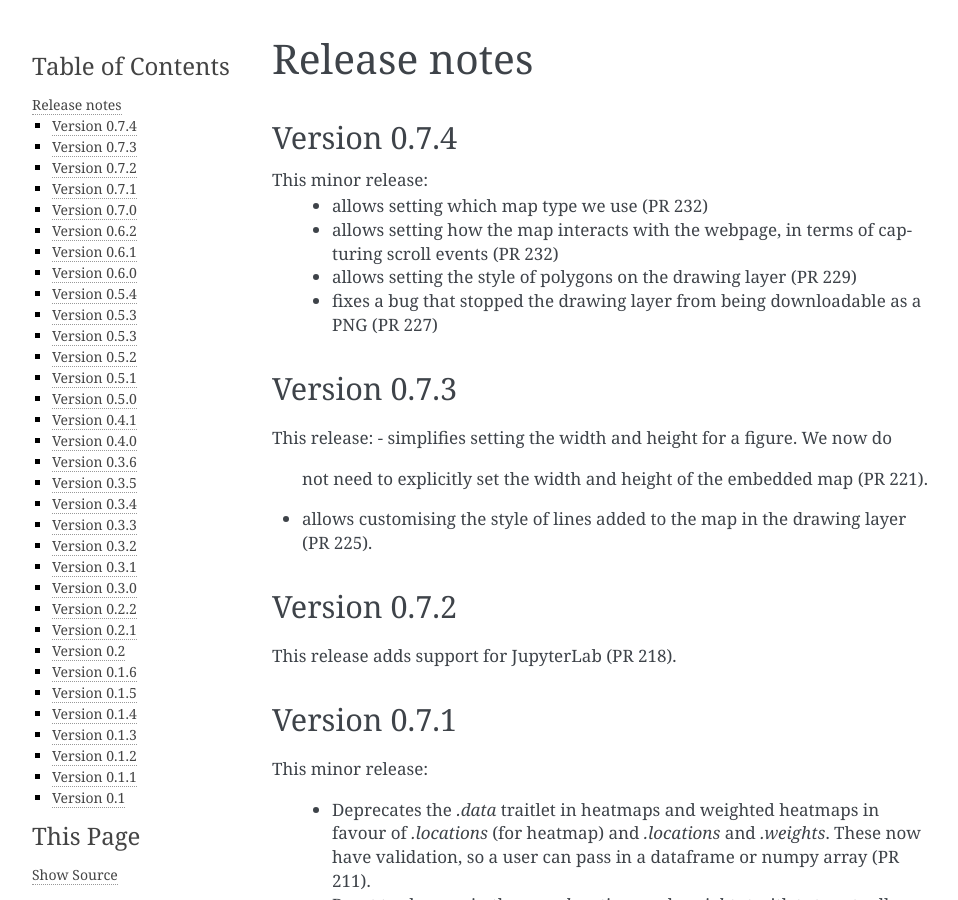
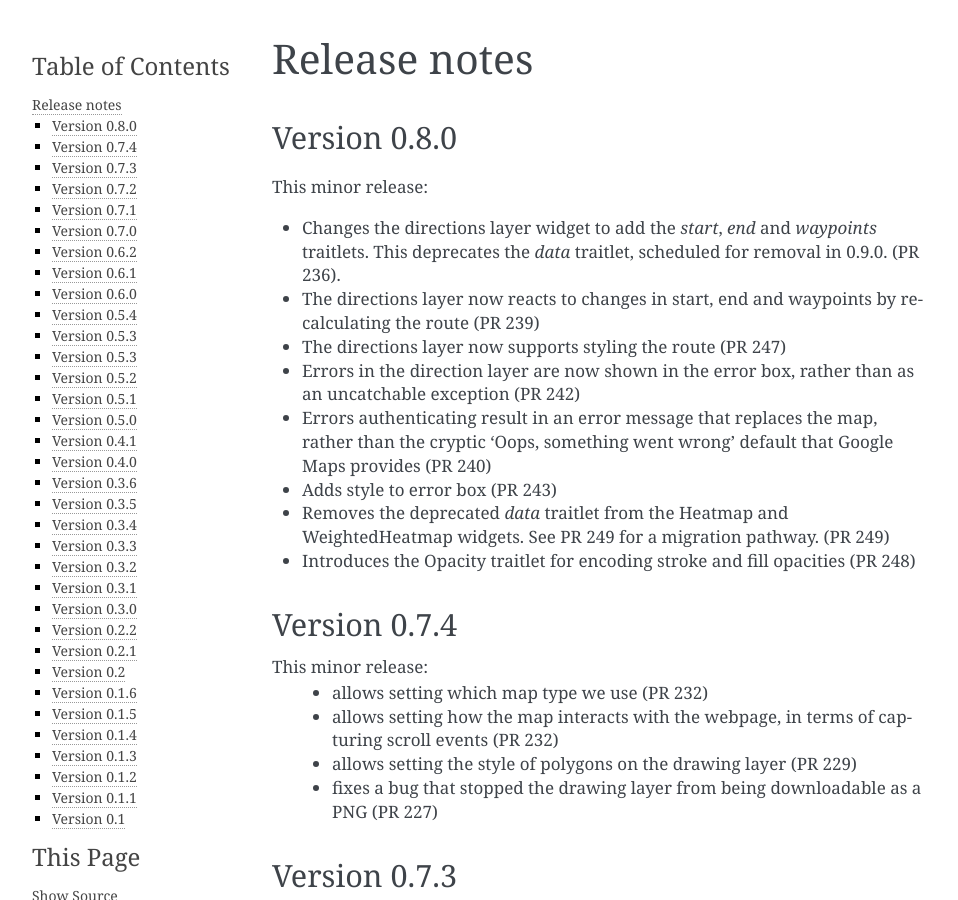
Before and after one commit to pbugnion/gmaps, a Sphinx documentation site: the page built from docs/source/release_notes.rst, in a window 1280 px wide and 900 px high. Shown: the whole window, without its empty margins (148-1106 px from the left). Built offline with Sphinx 7.4.7, drawn with Linux system fonts in a browser that asks for light colours.

Commit message:
Add release notes for version 0.8.0

```diff
--- a/docs/source/release_notes.rst
+++ b/docs/source/release_notes.rst
@@ -1,6 +1,27 @@
 
 Release notes
 -------------
+
+Version 0.8.0
+=============
+
+This minor release:
+
+- Changes the directions layer widget to add the `start`, `end` and `waypoints`
+  traitlets. This deprecates the `data` traitlet, scheduled for removal in 0.9.0.
+  (PR 236).
+- The directions layer now reacts to changes in start, end and waypoints by
+  re-calculating the route (PR 239)
+- The directions layer now supports styling the route (PR 247)
+- Errors in the direction layer are now shown in the error box, rather than as
+  an uncatchable exception (PR 242)
+- Errors authenticating result in an error message that replaces the map,
+  rather than the cryptic 'Oops, something went wrong' default that Google Maps
+  provides (PR 240)
+- Adds style to error box (PR 243)
+- Removes the deprecated `data` traitlet from the Heatmap and WeightedHeatmap
+  widgets. See PR 249 for a migration pathway. (PR 249)
+- Introduces the Opacity traitlet for encoding stroke and fill opacities (PR 248)
 
 Version 0.7.4
 =============
```
